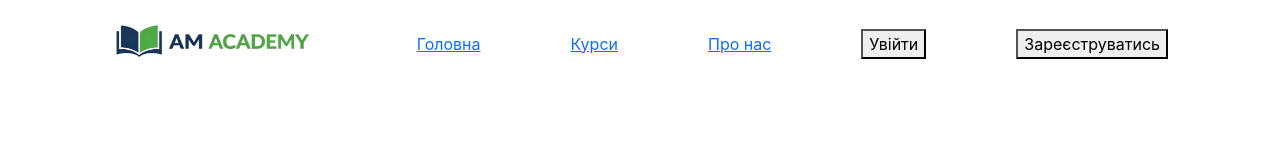
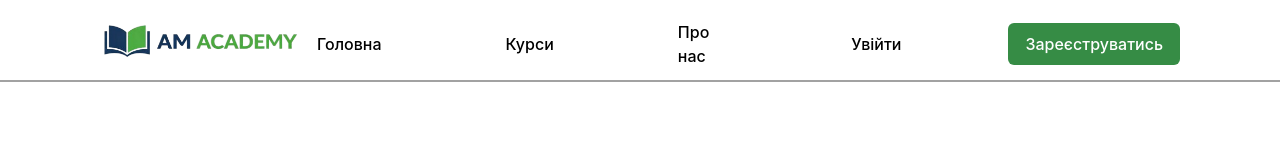
Before and after one commit to HECKONCHIK/AM-Academy, a website: page src/app/index.html in a window 1280 px wide. Drawn offline with nearby package versions, Linux system fonts and the light colour scheme; files that its build step writes are made by us from their sources.

Commit message:
button and border

```diff
--- a/src/app/components/header.html
+++ b/src/app/components/header.html
@@ -4,13 +4,12 @@
 
         <nav>
             <ul class="nav-links">
-                 <li><a class="travel" href="#">Головна</a></li>
-                 <li><a class="travel" href="#">Курси</a></li>
-                 <li><a class="travel" href="#">Про нас</a></li>
-                 <li><button class="sign-in">Увійти</button></li>
-                <li><button class="sign-up">Зареєструватись</button></li>
+                <li><a class="nav-item" href="#">Головна</a></li>
+                <li><a class="nav-item" href="#">Курси</a></li>
+                <li><a class="nav-item" href="#">Про нас</a></li>
+                <li><button class="nav-item btn-login">Увійти</button></li>
+                <li><button class="nav-item btn-signup">Зареєструватись</button></li>
             </ul>
-
         </nav>
     </div>
 </header>
--- a/src/app/index.html
+++ b/src/app/index.html
@@ -22,7 +22,7 @@
   <title>AM Academy</title>
 </head>
 <body>
-<div class="container-fluid">
+<div class="container-fluid p-0">
   <div class="row">
     <div class="col-12">@@include('./components/header.html')</div>
   </div>
--- a/src/app/scss/_header.scss
+++ b/src/app/scss/_header.scss
@@ -1,32 +1,72 @@
 .main-header {
-    font-family: Inter, sans-serif;
-    padding-left: 100px;
-    padding-right: 100px;
+    border-bottom: rgb(162, 162, 162) 2px solid;
+    font-family: 'Inter', -apple-system, BlinkMacSystemFont, "Segoe UI", Roboto, sans-serif;
+    padding: 0 100px;
 }
 
-
-
-.header-position{
+.header-position {
     display: flex;
     justify-content: space-between;
     align-items: center;
     height: 80px;
 }
 
-
-
-.nav-links{
+.nav-links {
     display: flex;
     gap: 90px;
     align-items: center;
+    padding: 0;
     margin-top: 23px;
 }
 
-li{
+.nav-links li {
     list-style: none;
 }
 
 .logo {
     width: 200px;
     height: auto;
+    display: block;
 }
+
+.nav-item {
+    background-color: transparent;
+    color: #000000;
+    padding: 8px 16px;
+    border-radius: 6px;
+    border: 1px solid transparent;
+    cursor: pointer;
+    font-size: 16px;
+    font-weight: 500;
+    text-decoration: none;
+    font-family: inherit;
+    transition: background-color 0.2s ease, border-color 0.2s ease, color 0.2s ease;
+    display: inline-flex;
+    align-items: center;
+    justify-content: center;
+}
+
+button.nav-item {
+    outline: none;
+}
+
+.nav-item:hover {
+    background-color: rgba(0, 0, 0, 0.05);
+    border-color: rgba(0, 0, 0, 0.1);
+    color: #000000;
+}
+
+.nav-item:active {
+    background-color: rgba(0, 0, 0, 0.1);
+    transform: translateY(1px);
+}
+
+.btn-signup {
+    background-color: #368C45;
+    color: #fff;
+}
+
+.btn-signup:hover {
+    background-color: #026828;
+    color: #fff;
+}
```
Also changed, not shown: dist/css/style.min.css, dist/index.html.
